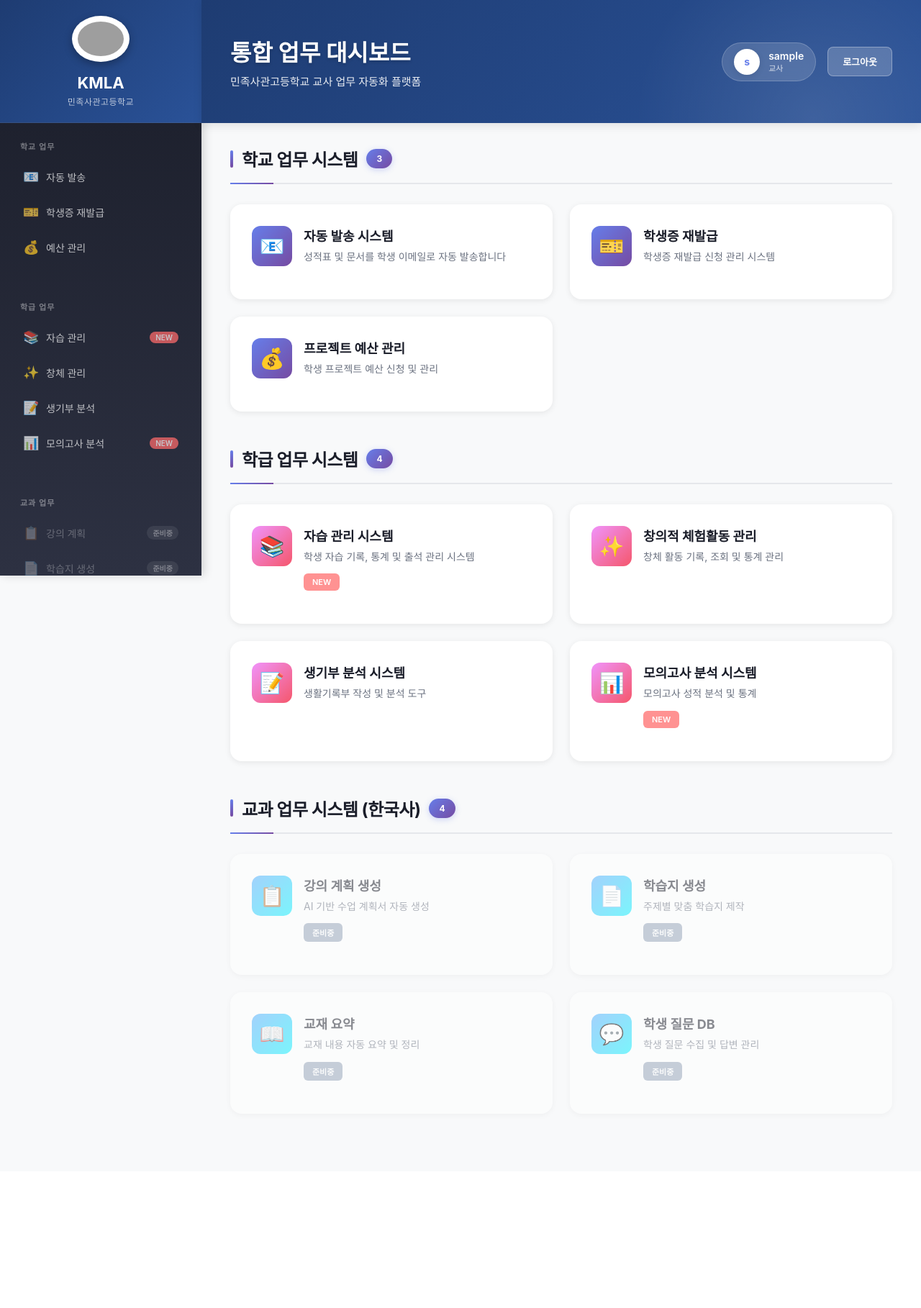
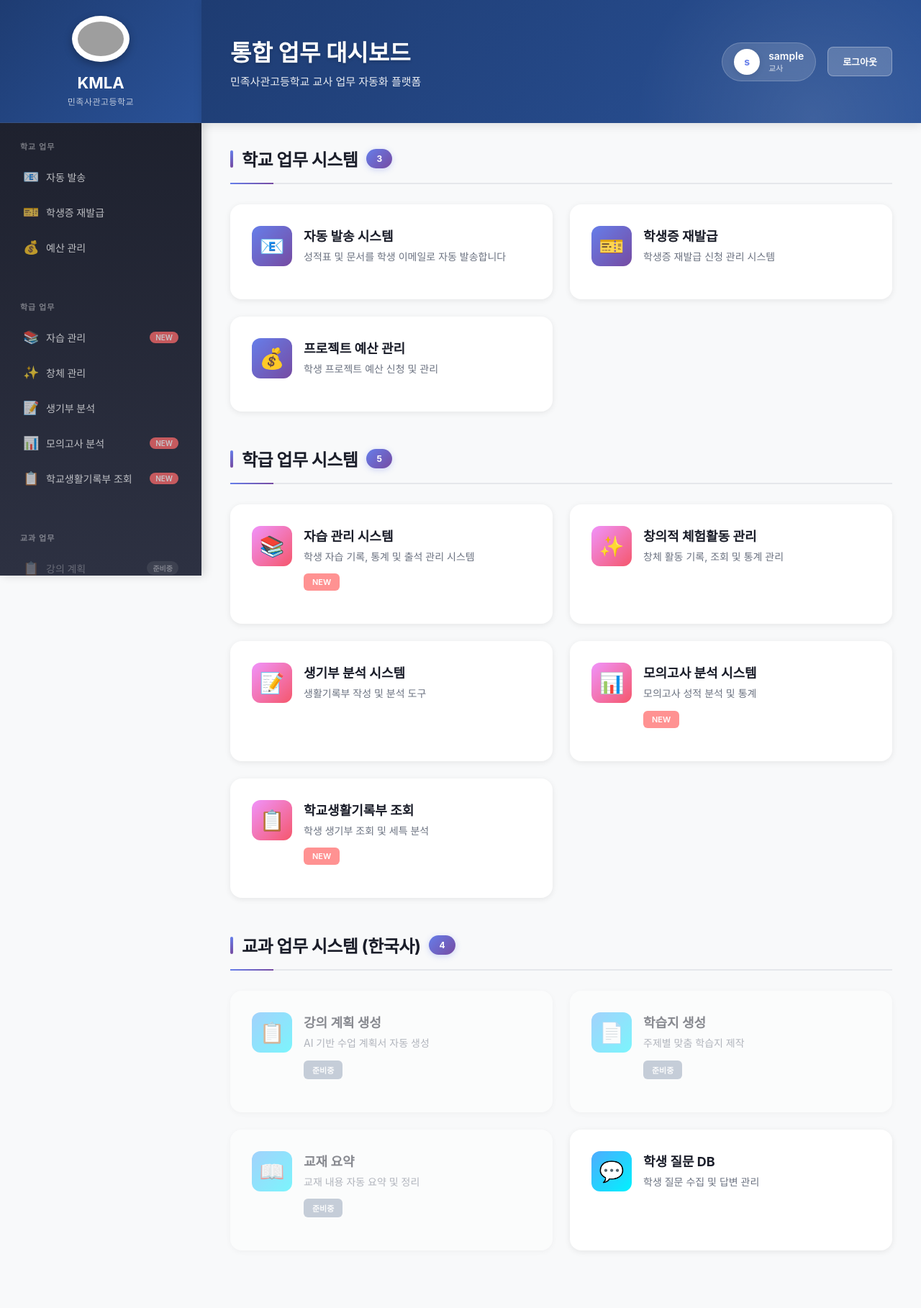
Before and after one commit to knue20-kmla/work-dashboard, a Flask app: page /dashboard in a window 1280 px wide. Shown: the whole page at 72% size. Before the commit the page ends 1549 px from the top, so only its background shows below. Run offline with Flask 3, Linux system fonts and the light colour scheme; the visitor is signed in with stand-in values (Sample User, id 1); grey boxes are pictures that could not be loaded.

Commit message:
✨ 학교생활기록부 조회 시스템 추가 및 학생 질문 DB 활성화
- 사이드바에 학교생활기록부 조회 추가 (학급 업무)
- 본문에 학교생활기록부 조회 카드 추가
- 본문에서 학생 질문 DB 활성화 (disabled → 링크)
- 학급 업무 시스템 카운트 4 → 5로 업데이트

Co-Authored-By: Claude Sonnet 4.6 <noreply@anthropic.com>

```diff
--- a/templates/dashboard.html
+++ b/templates/dashboard.html
@@ -516,6 +516,11 @@
                 <span class="nav-item-text">모의고사 분석</span>
                 <span class="nav-badge new">NEW</span>
             </a>
+            <a href="https://knue20-kmla.github.io/transcript/" target="_blank" class="nav-item">
+                <span class="nav-item-icon">📋</span>
+                <span class="nav-item-text">학교생활기록부 조회</span>
+                <span class="nav-badge new">NEW</span>
+            </a>
         </div>
 
         <div class="nav-section">
@@ -610,7 +615,7 @@
             <div class="content-section">
                 <div class="section-header">
                     <h2 class="section-title">학급 업무 시스템</h2>
-                    <span class="section-count">4</span>
+                    <span class="section-count">5</span>
                 </div>
                 <div class="cards-grid">
                     <a href="https://knue20-kmla.github.io/STUDY/" target="_blank" class="card">
@@ -650,6 +655,17 @@
                             <div class="card-info">
                                 <div class="card-title">모의고사 분석 시스템</div>
                                 <div class="card-desc">모의고사 성적 분석 및 통계</div>
+                                <span class="card-badge new">NEW</span>
+                            </div>
+                        </div>
+                    </a>
+
+                    <a href="https://knue20-kmla.github.io/transcript/" target="_blank" class="card">
+                        <div class="card-header">
+                            <div class="card-icon class">📋</div>
+                            <div class="card-info">
+                                <div class="card-title">학교생활기록부 조회</div>
+                                <div class="card-desc">학생 생기부 조회 및 세특 분석</div>
                                 <span class="card-badge new">NEW</span>
                             </div>
                         </div>
@@ -696,16 +712,15 @@
                         </div>
                     </div>
 
-                    <div class="card disabled">
+                    <a href="https://script.google.com/macros/s/AKfycbzaRk2xqq8D8GFPMl6w5m2xWHqGCmsZqOgZsdhF7ARlhkC9bcX8XsaY5yKCyV0kze-1/exec" target="_blank" class="card">
                         <div class="card-header">
                             <div class="card-icon subject">💬</div>
                             <div class="card-info">
                                 <div class="card-title">학생 질문 DB</div>
                                 <div class="card-desc">학생 질문 수집 및 답변 관리</div>
-                                <span class="card-badge soon">준비중</span>
                             </div>
                         </div>
-                    </div>
+                    </a>
                 </div>
             </div>
         </div>
```
